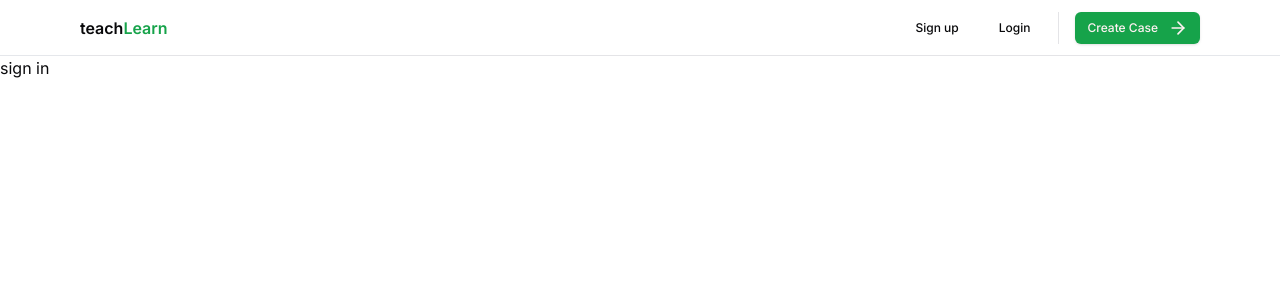
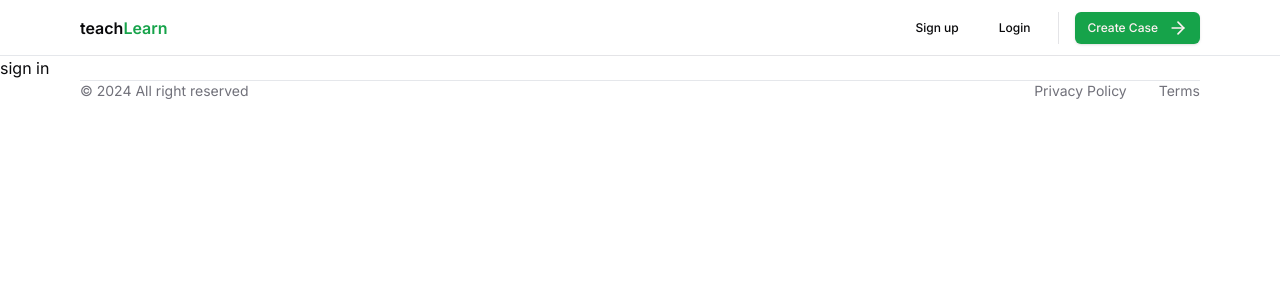
Before and after one commit to itaminul/technology-learning, a Next.js app: page /auth/signup in a window 1280 px wide. Shown: the top 300 px of the page. Built offline with nearby package versions, Linux system fonts and the light colour scheme.

Commit message:
home page modify

```diff
--- a/src/app/layout.tsx
+++ b/src/app/layout.tsx
@@ -2,6 +2,7 @@ import type { Metadata } from "next";
 import { Inter } from "next/font/google";
 import "./globals.css";
 import Navbar from "@/components/layouts/Navbar";
+import Footer from "@/components/Footer";
 
 const inter = Inter({ subsets: ["latin"] });
 
@@ -20,6 +21,7 @@ export default function RootLayout({
       <body className={inter.className}>
         <Navbar />
         {children}
+        <Footer />
         </body>
     </html>
   );
--- a/src/app/page.tsx
+++ b/src/app/page.tsx
@@ -1,9 +1,11 @@
 import { Icons } from "@/components/Icons";
 import MaxWidthWrapper from "../components/MaxWidthWrapper";
 import Phone from "../components/Phone";
-import { Check, Star } from "lucide-react";
+import { ArrowRight, Check, Star } from "lucide-react";
 import Image from "next/image";
 import { Reviews } from "@/components/Reviews";
+import { buttonVariants } from "@/components/ui/button";
+import Link from "next/link";
 
 export default function Home() {
   return (
@@ -12,7 +14,7 @@ export default function Home() {
         <MaxWidthWrapper className="pb-24 pt-10 lg:grid lg:grid-cols-3 sm:pb-32 lg:gp-x-0 xl:gap-x-8 lg:pt-24 xl:pt-32 lg:pb-52">
           <div className="col-span-2 px-6 lg:px-0 lg:pt-4">
             <div className="relative mx-auto text-center lg:text-left flex flex-col items-center lg:items-start">
-              <div className="absolute w-28 left-0 -top-20 hidden lg: block">
+              <div className="absolute w-28 left-0 -top-20 hidden">
                 <img src="/snake-1 png" className="w-full" />
               </div>
               <h1 className="relative w-fit tracking-tight text-balance mt-16 font-bold !leading-tight text-gray-900 text-5xl md:text-6xl lg:text-7xl">
@@ -89,15 +91,13 @@ export default function Home() {
           <div className="col-span-full lg:col-span-1 w-full flex justify-center px-8 sm:px-0 mt-32 lg:mx-0 lg:mt-20 h-fit">
             <div className="relative md:max-w-xl">
               <img
-                src="your-image.png"
-                className="absolute w-40 lg:w-52 left-56 -top-20 select-none hidden sm:block lg:hidden xl:block"
-              />
-              <img
                 src="line.png"
                 className="absolute w-20 -left-6 -bottom-6 select-none"
               />
               <Phone className="w-64" imgSrc="/nestjs3.png" />
             </div>
+
+            <div className="w-64 ml-16">sdfasfaf</div>
           </div>
         </MaxWidthWrapper>
       </section>
@@ -205,6 +205,77 @@ export default function Home() {
           <Reviews />
         </div>
       </section>
+      <section>
+        <MaxWidthWrapper className="py-24">
+          <div className="mb-12 px-6 lg:px-8">
+            <div className="mx-auto max-w-2xl sm:text-center text-balance !leading-tight font-bold text-5xl md:text-6xl text-gray-900">
+              Upload your own{" "}
+              <span className="relative px-2 bg-green-600 text-white">
+                {" "}
+                course
+              </span>
+            </div>
+          </div>
+          <div className="mx-auto max-w-6xl px-6 lg:px-8">
+            <div className="relative flex flex-col items-center md:grid grid-cols-2 gap-40">
+              <Image
+                src="/arrow.png"
+                className="absolute top-[25rem] md:top-1/2 -translate-y-1/2 z-10 left-1/2 -translate-x-1/2 rotate-90 md:rotate-0"
+                width="100"
+                height="100"
+                alt=""
+              />
+              <div className="relative h-80 md:h-full w-full md:justify-self-end max-w-sm rounded-xl border-gray-900/5 ring-inset ring-gray-900/10 lg:rounded-2xl">
+                <Image
+                  src="/tech1.jpeg"
+                  className="absolute top-[25rem] md:top-1/2 -translate-y-1/2 z-10 left-1/2 -translate-x-1/2 rotate-90 md:rotate-0"
+                  width="100"
+                  height="100"
+                  alt=""
+                />
+              </div>
+              <Phone className="w-60" imgSrc="/tech1.jpeg" />
+            </div>
+          </div>
+          <ul className="mx-auto mt-12 max-w-prose sm:text-lg space-y-2 w-fit">
+            <li className="w-fit">
+              <Check className="h-5 w-5 text-green-600 inline mr-1.5 " />
+              High quality course
+            </li>
+
+            <li className="w-fit">
+              <Check className="h-5 w-5 text-green-600 inline mr-1.5 " />
+              High quality course
+            </li>
+
+            <li className="w-fit">
+              <Check className="h-5 w-5 text-green-600 inline mr-1.5 " />
+              High quality course
+            </li>
+
+            <li className="w-fit">
+              <Check className="h-5 w-5 text-green-600 inline mr-1.5 " />
+              High quality course
+            </li>
+
+            <li className="w-fit">
+              <Check className="h-5 w-5 text-green-600 inline mr-1.5 " />
+              High quality course
+            </li>
+            <div className="flex justify-center">
+              <Link
+                className={buttonVariants({
+                  size: "lg",
+                  className: "mx-auto mt-8",
+                })}
+                href="/upload"
+              >
+                Create your case now <ArrowRight className="h-4 w-4 ml-1" />
+              </Link>
+            </div>
+          </ul>
+        </MaxWidthWrapper>
+      </section>
     </div>
   );
 }
--- /dev/null
+++ b/src/components/Footer.tsx
@@ -0,0 +1,38 @@
+import Link from "next/link";
+import MaxWidthWrapper from "./MaxWidthWrapper";
+
+const Footer = () => {
+  return (
+    <footer className="bg-white h-20 relative">
+      <MaxWidthWrapper>
+        <div className="border-t border-gray-200">
+          <div className="h-full flex flex-col md:flex-row md:justify-between justify-center items-center">
+            <div className="text-center md:text-left pb-2 md:pb-0">
+              <p className="text-sm text-muted-foreground">
+                &copy; {new Date().getFullYear()} All right reserved
+              </p>
+            </div>
+            <div className="flex items-center justify-center">
+              <div className="flex space-x-8">
+                <Link
+                  href="#"
+                  className="text-sm text-muted-foreground hover:text-gray-500"
+                >
+                  Privacy Policy
+                </Link>
+                <Link
+                  href="#"
+                  className="text-sm text-muted-foreground hover:text-gray-500"
+                >
+                  Terms
+                </Link>
+              </div>
+            </div>
+          </div>
+        </div>
+      </MaxWidthWrapper>
+    </footer>
+  );
+};
+
+export default Footer;
```
Also changed, not shown: public/tech1.jpeg (added).
